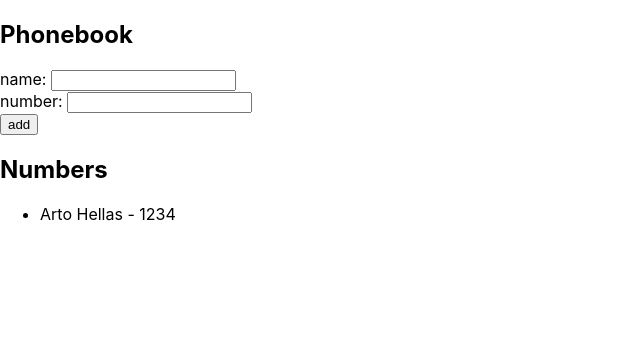
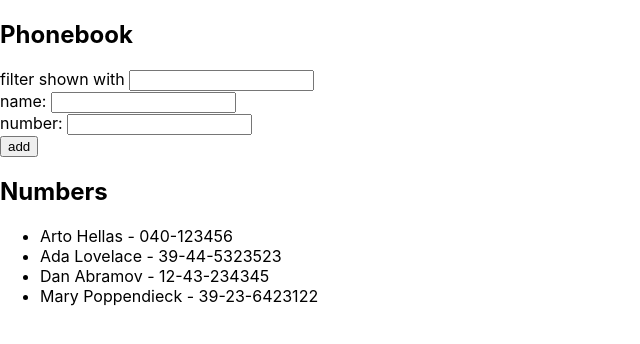
Before and after one commit to ivilches/fullstackopen, a React (Create React App) app in the folder part2/phonebook/: page / in a window 1280 px wide. Shown: the top 344 px of the page, without its empty margins (0-640 px from the left). Built offline with nearby package versions, Linux system fonts and the light colour scheme.

Commit message:
Exercise 2.9

```diff
--- a/part2/phonebook/src/App.js
+++ b/part2/phonebook/src/App.js
@@ -11,14 +11,18 @@ const Entry = ({ person }) => {
 
 const App = () => {
   const [persons, setPersons] = useState([
-    {
-      id: shortid.generate(),
-      name: 'Arto Hellas',
-      number: '1234'
-    }
+    { id: shortid.generate(), name: 'Arto Hellas', number: '040-123456' },
+    { id: shortid.generate(), name: 'Ada Lovelace', number: '39-44-5323523' },
+    { id: shortid.generate(), name: 'Dan Abramov', number: '12-43-234345' },
+    { id: shortid.generate(), name: 'Mary Poppendieck', number: '39-23-6423122' }
   ]);
   const [newName, setNewName] = useState('');
   const [newNumber, setNewNumber] = useState('');
+  const [searchTerm, setSearchTerm] = useState('');
+
+  const personsToShow = persons.filter(
+    p => p.name.toLowerCase()
+                .includes(searchTerm.toLowerCase()));
 
   const existsNameInPhoneBook = (name) => persons.some(p => p.name === name.trim());
 
@@ -51,9 +55,17 @@ const App = () => {
     setNewNumber(event.target.value);
   }
 
+  const handleSearchTermChange = (event) => {
+    console.log('evet', event.target.value);
+    setSearchTerm(event.target.value);
+  }
+
   return (
     <div>
       <h2>Phonebook</h2>
+      <div>
+        filter shown with <input value={searchTerm} onChange={handleSearchTermChange} />
+      </div>
       <form onSubmit={handleSubmitForm}>
         <div>
           name: <input value={newName} onChange={handleNewNameChange} />
@@ -68,7 +80,7 @@ const App = () => {
       <h2>Numbers</h2>
       <ul>
         {
-          persons.map(p =>
+          personsToShow.map(p =>
             <Entry key={p.id} person={p} />)
         }
       </ul>
```
